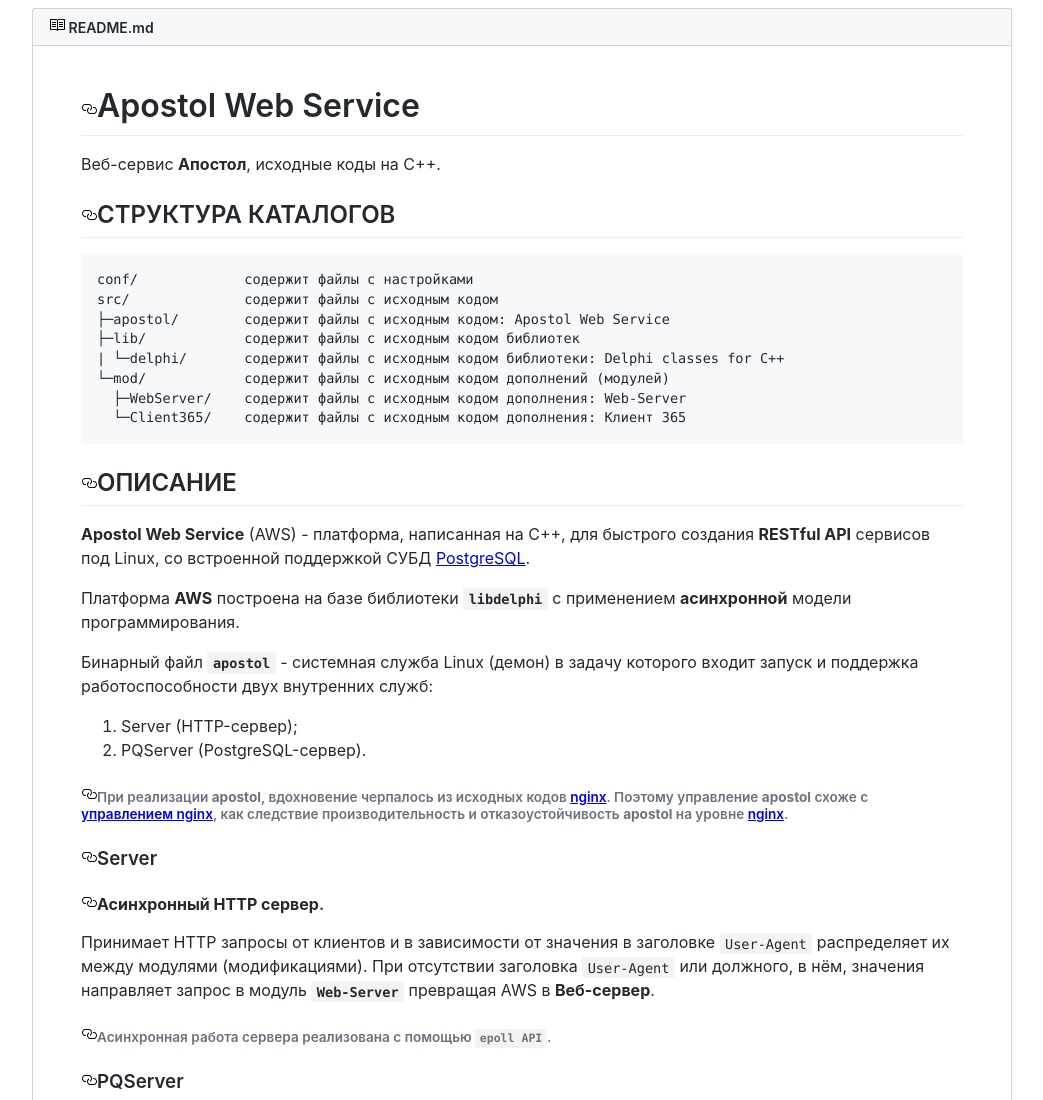
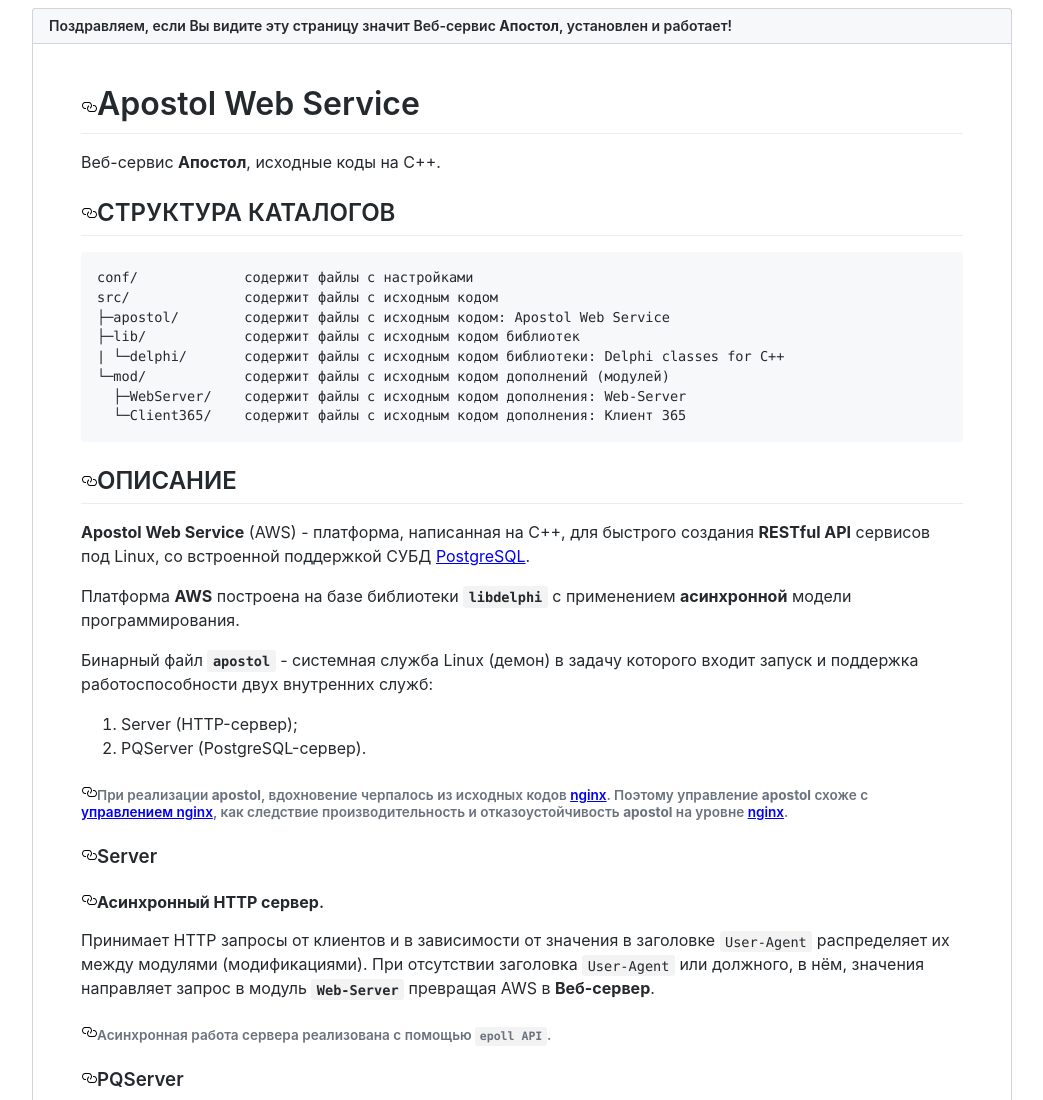
Before and after one commit to apostoldevel/apostol, a plain HTML site: page doc/www/index.html in a window 1280 px wide. Shown: the top 1100 px of the page, without its empty margins (118-1161 px from the left). Drawn offline with Linux system fonts and the light colour scheme.

Commit message:
update: index.html

```diff
--- a/doc/www/index.html
+++ b/doc/www/index.html
@@ -212,8 +212,7 @@
         <div id="readme" class="Box Box--condensed instapaper_body md js-code-block-container">
         <div class="Box-header d-flex flex-items-center flex-justify-between px-2">
                 <h3 class="Box-title pr-3">
-                                <svg class="octicon octicon-book" viewBox="0 0 16 16" version="1.1" width="16" height="16" aria-hidden="true"><path fill-rule="evenodd" d="M3 5h4v1H3V5zm0 3h4V7H3v1zm0 2h4V9H3v1zm11-5h-4v1h4V5zm0 2h-4v1h4V7zm0 2h-4v1h4V9zm2-6v9c0 .55-.45 1-1 1H9.5l-1 1-1-1H2c-.55 0-1-.45-1-1V3c0-.55.45-1 1-1h5.5l1 1 1-1H15c.55 0 1 .45 1 1zm-8 .5L7.5 3H2v9h6V3.5zm7-.5H9.5l-.5.5V12h6V3z"></path></svg>
-                                README.md
+                        Поздравляем, если Вы видите эту страницу значит Веб-сервис <strong>Апостол</strong>, установлен и работает!
                 </h3>
         </div>
         <div class="Box-body">
@@ -365,6 +364,6 @@
                         </table>
                 </article>
         </div>
-        </div></div>
+</div>
 </body>
 </html>
```
Also changed, not shown: 1 other file. Lines whose indentation alone changed are shown as unchanged.
